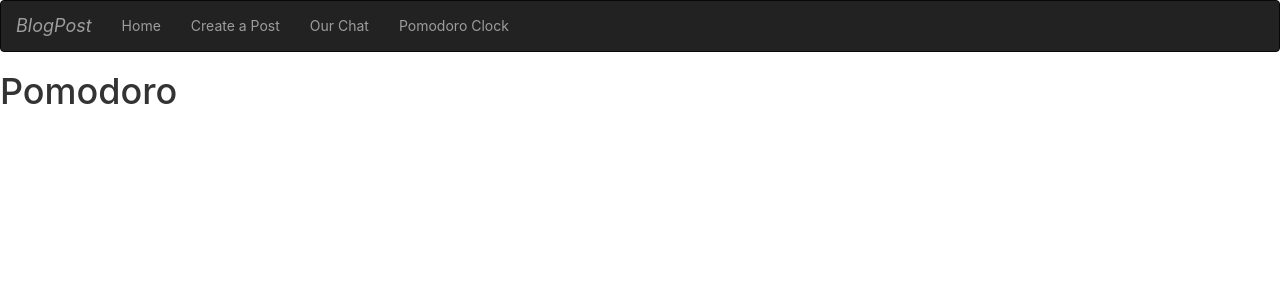
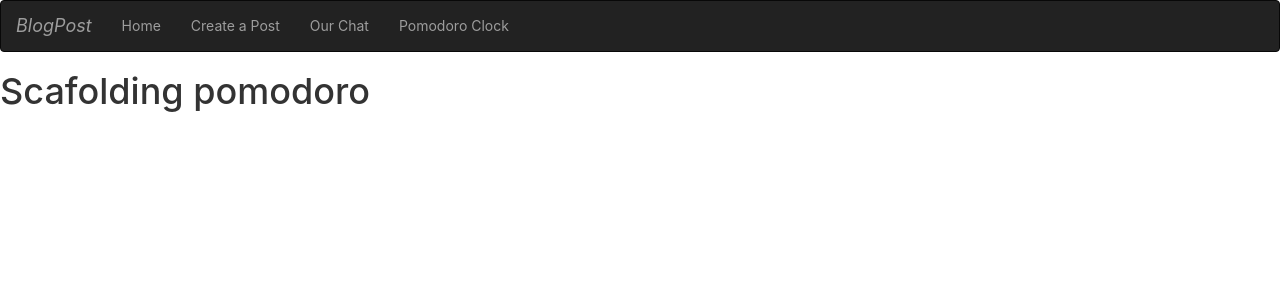
Before and after one commit to not-qwerty/MERN-App, a React (Create React App) app in the folder client/: page /pomodoro in a window 1280 px wide. Shown: the top 300 px of the page. Built offline with nearby package versions, Linux system fonts and the light colour scheme.

Commit message:
scafold pomodoro

```diff
--- a/client/src/components/Pomodoro.js
+++ b/client/src/components/Pomodoro.js
@@ -3,7 +3,7 @@ import React from 'react'
 export default function Pomodoro() {
     return (
         <div>
-            <h1>Pomodoro</h1>
+            <h1>Scafolding pomodoro</h1>
         </div>
     )
 }
```
